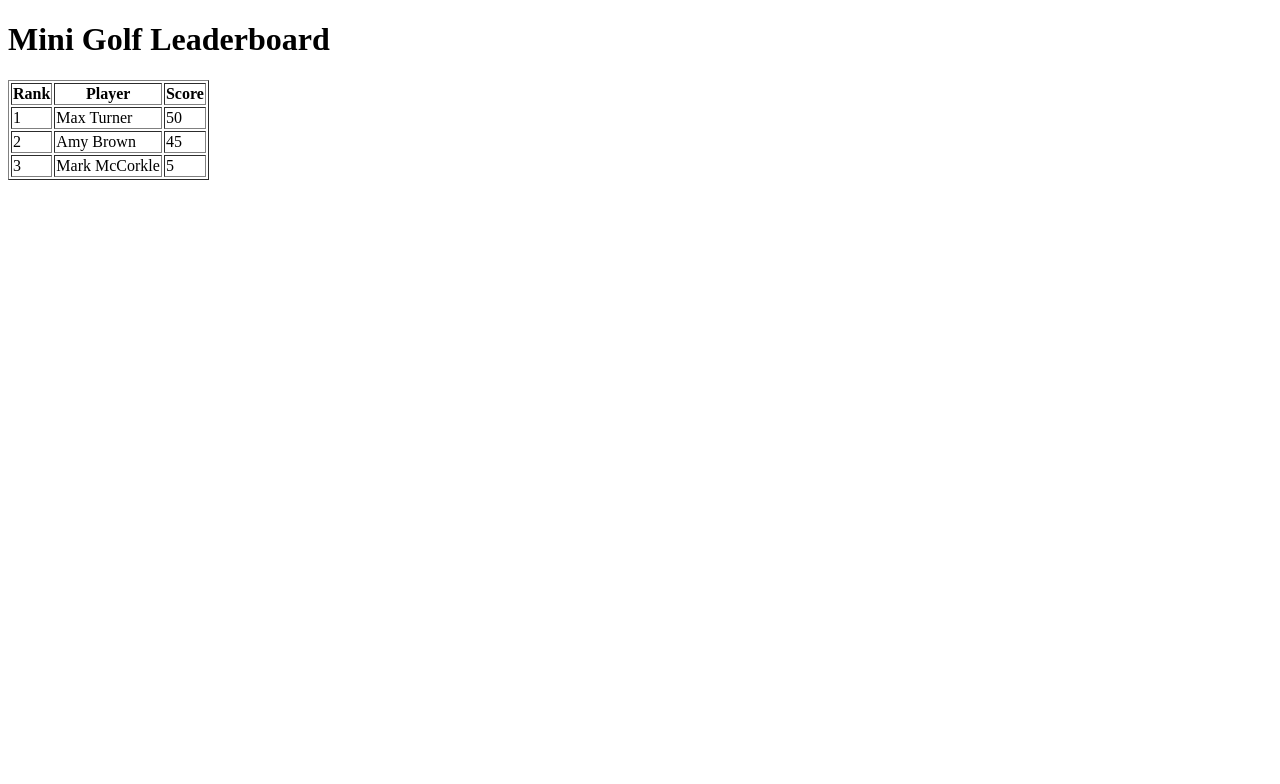
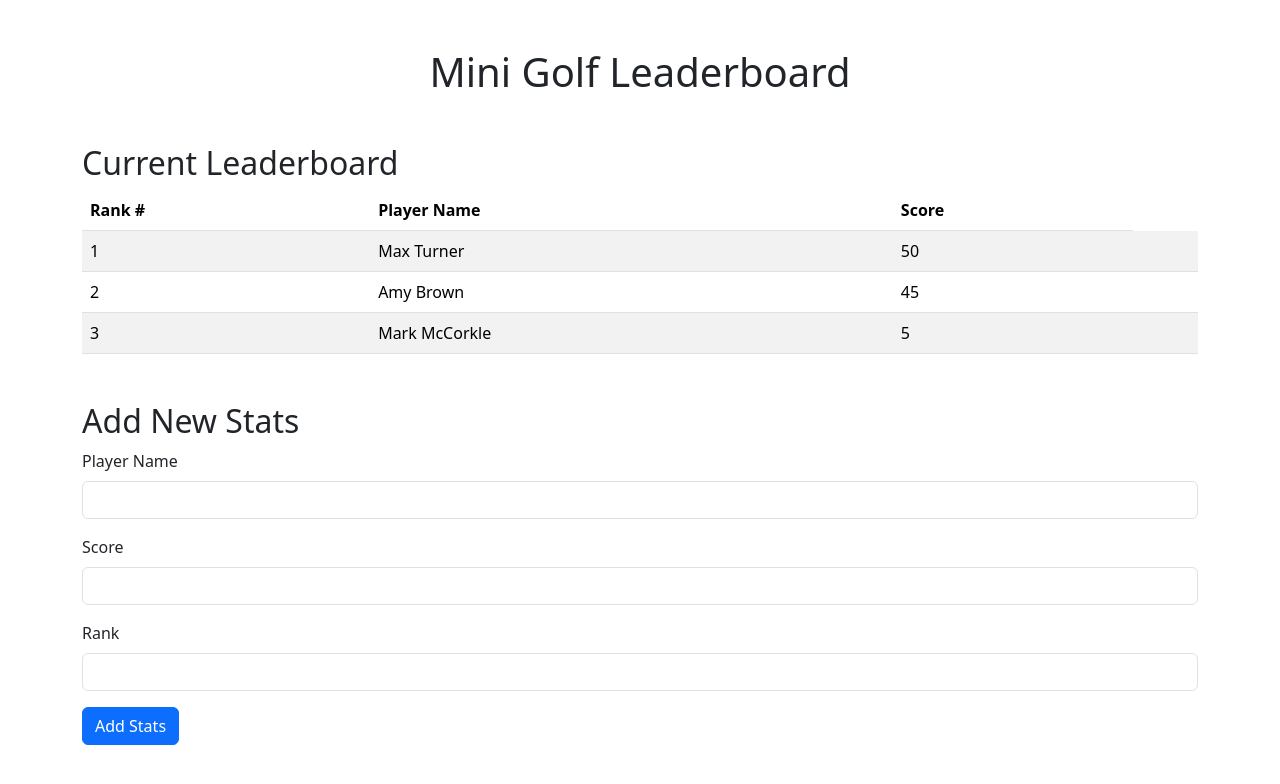
Before and after one commit to mamccorkle/Confident-Coders-Modern-Software-Development-Assignment, a Flask app: a page that uses templates/leaderboard.html in a window 1280 px wide. Shown: the top 784 px of the page. Run offline with Flask 3, Linux system fonts and the light colour scheme; data comes from the database, SQL or seed files in the repository; both versions use the stored data as it was after the commit.

Commit message:
Commit - 20250302 - Confident Coders TeamProject01
* Added ability to add leaderboard scores to the leaderboard pages
* Added the ability to delete games from the database

```diff
--- a/app.py
+++ b/app.py
@@ -2,6 +2,16 @@ from flask import Flask, render_template, request, redirect, url_for
 import sqlite3
 
 app = Flask(__name__)
+
+
+
+
+########################################################################################################################
+##  Functions:                                                                                                           ##
+########################################################################################################################
+
+
+
 
 # This function will get a list of all games so that it can be displayed on the main landing page:
 def get_all_games():
@@ -36,6 +46,17 @@ def get_leaderboard_data(game_name):
     conn.close()
     return rows
 
+# Add user score to the leaderboard:
+def add_leaderboard_entry(game_name, player_name, score, rank):
+    conn = sqlite3.connect('MSD-P01-LeaderBoard.sqlite')
+    cursor = conn.cursor()
+    cursor.execute('''
+        INSERT INTO leaderboard (game_id, player_name, score, rank)
+        VALUES ((SELECT game_id FROM games WHERE game_name = ?), ?, ?, ?);
+    ''', (game_name, player_name, score, rank))
+    conn.commit()
+    conn.close()
+
 # This function will add a new game to the database:
 def add_game_to_db(game_name, description):
     conn = sqlite3.connect('MSD-P01-LeaderBoard.sqlite')
@@ -44,8 +65,23 @@ def add_game_to_db(game_name, description):
     conn.commit()
     conn.close()
 
+# This function will remove a game from the database:
+def delete_game_from_db(game_id):
+    conn = sqlite3.connect('MSD-P01-LeaderBoard.sqlite')
+    cursor = conn.cursor()
+    cursor.execute("DELETE FROM games WHERE game_id = ?", (game_id,))
+    conn.commit()
+    conn.close()
 
-## Routes:
+
+
+
+########################################################################################################################
+##  Routes:                                                                                                           ##
+########################################################################################################################
+
+
+
 
 # Main landing page route with GET and POST to allow for adding games to the database:
 @app.route('/', methods=['GET', 'POST'])
@@ -56,13 +92,21 @@ def home():
 
 
 # Leaderboard for an individual game:
-@app.route('/leaderboard/<game_name>')
+@app.route('/leaderboard/<game_name>', methods=['GET', 'POST'])
 def leaderboard(game_name):
-    data = get_leaderboard_data(game_name)
-    return render_template('leaderboard.html', game_name=game_name, data=data)
+    if request.method == 'POST':
+        # If the form is submitted, insert the new leaderboard entry
+        player_name = request.form['player_name']
+        score = request.form['score']
+        rank = request.form['rank']
+        add_leaderboard_entry(game_name, player_name, score, rank)
+        return redirect(url_for('leaderboard', game_name=game_name))
+
+    # GET request: display the leaderboard for the specific game
+    leaderboard_data = get_leaderboard_data(game_name)
+    return render_template('leaderboard.html', game_name=game_name, leaderboard=leaderboard_data)
 
 # Route to a games details page:
-# Game Details page
 @app.route('/game/<int:game_id>')
 def game_details(game_id):
     game = get_game_details(game_id)
@@ -71,6 +115,7 @@ def game_details(game_id):
     else:
         return "Game not found", 404
 
+# Add the game to the database:
 @app.route('/add_game', methods=['GET', 'POST'])
 def add_game():
     if request.method == 'POST':
@@ -83,8 +128,12 @@ def add_game():
 
         # Redirect to the homepage to show the updated list of games
         return redirect(url_for('home'))
-    else:
-        print("test")
+
+# Delete the game listed in the database:
+@app.route('/delete_game/<int:game_id>', methods=['POST'])
+def delete_game(game_id):
+    delete_game_from_db(game_id)
+    return redirect(url_for('home'))
 
 
 if __name__ == '__main__':
--- a/templates/leaderboard.html
+++ b/templates/leaderboard.html
@@ -4,27 +4,55 @@
     <meta charset="UTF-8">
     <meta name="viewport" content="width=device-width, initial-scale=1.0">
     <title>{{ game_name }} Leaderboard</title>
-
+    <link href="https://cdn.jsdelivr.net/npm/bootstrap@5.3.0-alpha1/dist/css/bootstrap.min.css" rel="stylesheet">
 </head>
 <body>
-  <h1>{{ game_name }} Leaderboard</h1>
-  <table border="1">
+    <div class="container mt-5">
+        <h1 class="text-center mb-4">{{ game_name }} Leaderboard</h1>
+
+        <h2 class="mt-5">Current Leaderboard</h2>
+        <table class="table table-striped">
             <thead>
                 <tr>
-        <th>Rank</th>
-        <th>Player</th>
+                    <th>Rank #</th>
+                    <th>Player Name</th>
                     <th>Score</th>
                 </tr>
             </thead>
             <tbody>
-      {% for rank, player_name, score in data %}
+                {% for entry in leaderboard %}
                     <tr>
-        <td>{{ rank }}</td>
-        <td>{{ player_name }}</td>
-        <td>{{ score }}</td>
+                        <td>{{ entry[0] }}</td>
+                        <td>{{ entry[1] }}</td>
+                        <td>{{ entry[2] }}</td>
+                        <td>{{ entry[3] }}</td>
                     </tr>
                 {% endfor %}
             </tbody>
         </table>
+
+        <h2 class="mt-5">Add New Stats</h2>
+        <form action="/leaderboard/{{ game_name }}" method="POST">
+            <div class="mb-3">
+                <label for="player_name" class="form-label">Player Name</label>
+                <input type="text" class="form-control" id="player_name" name="player_name" required>
+            </div>
+
+            <div class="mb-3">
+                <label for="score" class="form-label">Score</label>
+                <input type="number" class="form-control" id="score" name="score" required>
+            </div>
+
+            <div class="mb-3">
+                <label for="rank" class="form-label">Rank</label>
+                <input type="number" class="form-control" id="rank" name="rank" required>
+            </div>
+
+            <button type="submit" class="btn btn-primary">Add Stats</button>
+        </form>
+    </div>
+
+    <script src="https://cdn.jsdelivr.net/npm/@popperjs/core@2.11.6/dist/umd/popper.min.js"></script>
+    <script src="https://cdn.jsdelivr.net/npm/bootstrap@5.3.0-alpha1/dist/js/bootstrap.min.js"></script>
 </body>
 </html>
```
Also changed, not shown: templates/index.html (+10 -4 lines), MSD-P01-LeaderBoard.sqlite. Lines whose indentation alone changed are shown as unchanged.
